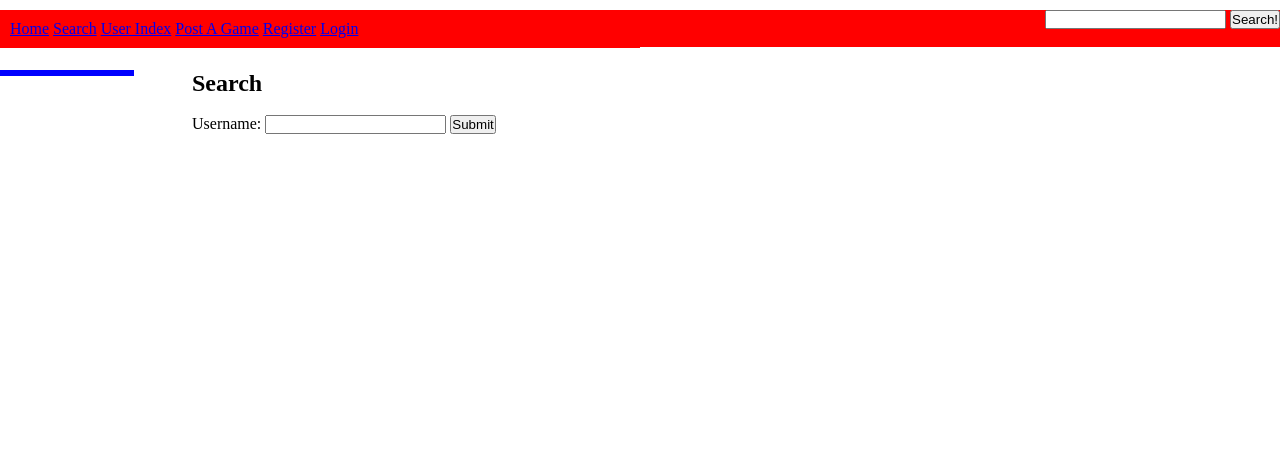
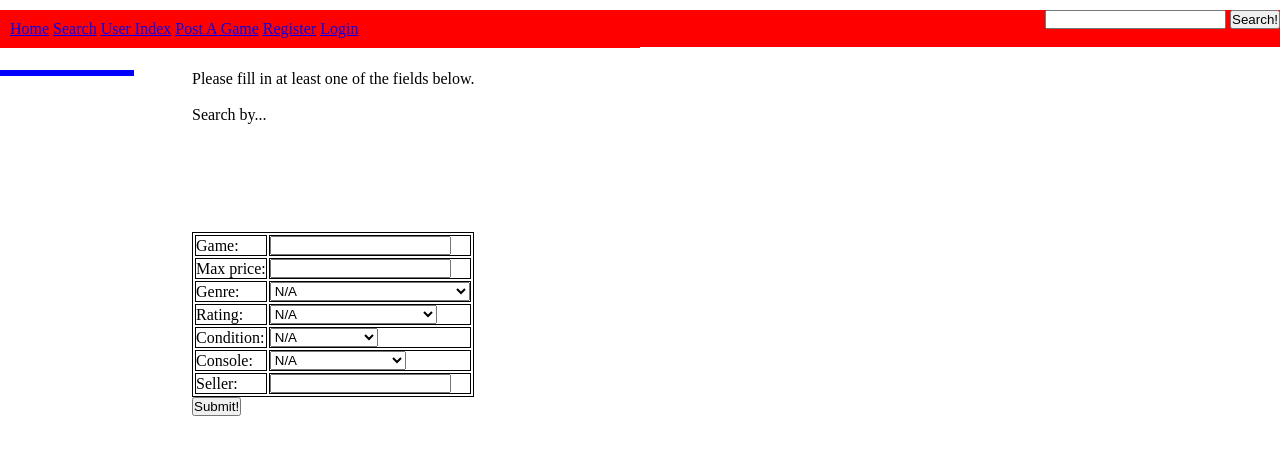
Before and after one commit to JimUpdike/PreownedFun, a PHP site: page /search.php in a window 1280 px wide. Shown: the top 455 px of the page. Run offline with PHP 8.4, Linux system fonts and the light colour scheme.

Commit message:
added table to search, fixed spelling in postagame

```diff
--- a/search.php
+++ b/search.php
@@ -5,13 +5,81 @@
 		include "db_connect.php";
 	?>
 	<div id="right">
-	<h2>Search</h2></br>
 
+	Please fill in at least one of the fields below.<br/><br/>
+	Search by...<br/>
 	<form action="searchController.php" method="post">
-		Username: <input type="text" name="gamename"/>
 
-		<input type="submit" value="Submit" />
+<table>
+<tr><td>Game:</td><td><input type="text" name="gameName"/></td></tr>
+<br>
+<tr><td>Max price:</td><td><input type="text" name="Price"/></td></tr>
+<br>
+<tr><td>Genre:</td><td>
+<select name="genre"/>
+<option>N/A</option>
+<option>Shooter</option>
+<option>First-Person-Shooter (or FPS)</option>
+<option>Adventure</option>
+<option>Platform</option>
+<option>Role-Playing Games (RPGs)</option>
+<option>Puzzle</option>
+<option>Simulations</option>
+<option>Strategy/Tactics</option>
+<option>Sports</option>
+<option>Fighting</option>
+<option>Dance/Rhythm</option>
+<option>Survival Horror</option>
+<option>Hybrids</option>
+</select></td></tr>
+<br>
+
+<tr><td>Rating:</td><td>
+<select name="rating">
+<option>N/A</option>
+<option>Early Childhood(EC)</option>
+<option>Everyone(E)</option>
+<option>EVERYONE 10+ (E10+)</option>
+<option>Teen (T)</option>
+<option>Mature (M)</option>
+<option>Adults Only (AO)</option>
+<option>Rating Pending</option>
+</select></td></tr>
+<br>
+
+<br>
+<tr><td>Condition:</td><td>
+<select name="cond"/>
+<option>N/A</option>
+<option>Mint Condition</option>
+<option>Good</option>
+<option>Acceptable</option>
+<option>Bad</option>
+</select></td></tr>
+<br>
+
+<tr><td>Console: </td><td>
+<select name="console">
+<option>N/A</option>
+<option>Sega Saturn</option>
+<option>Dreamcast</option>
+<option>Nintendo 64</option>
+<option>GameCube</option>
+<option>Gameboy Advance</option>
+<option>Nintendo Wii</option>
+<option>Nintendo DS</option>
+<option>Playstation 3</option>
+<option>Playstation 2</option>
+<option>Playstation 1</option>
+</select></td></tr>
+
+<tr><td>Seller:</td><td><input type="text" name="seller"/></td></tr>
+</table>
+
+<input type="submit" value="Submit!" />
+
 	</form>
+	<br/>
 
 </div>
 </html>
```
Also changed, not shown: postAgame.php (+3 -4 lines).
